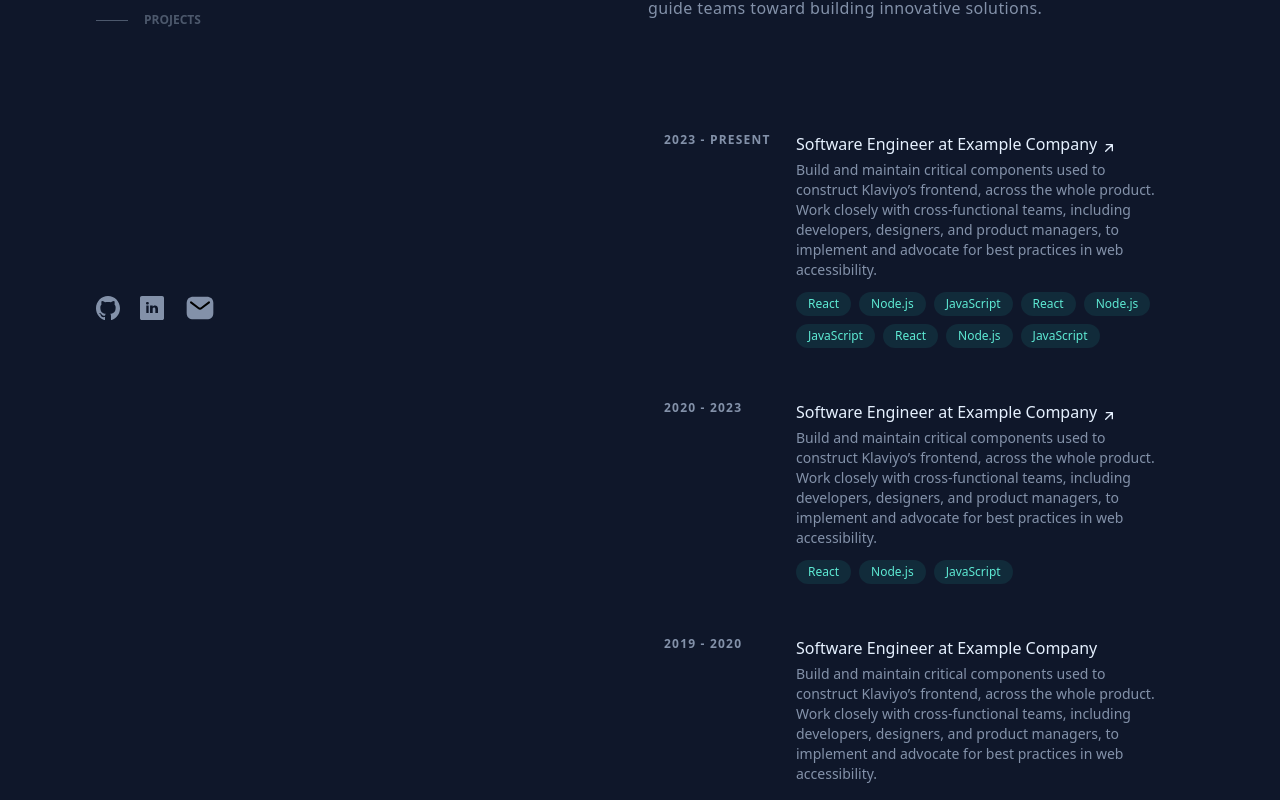
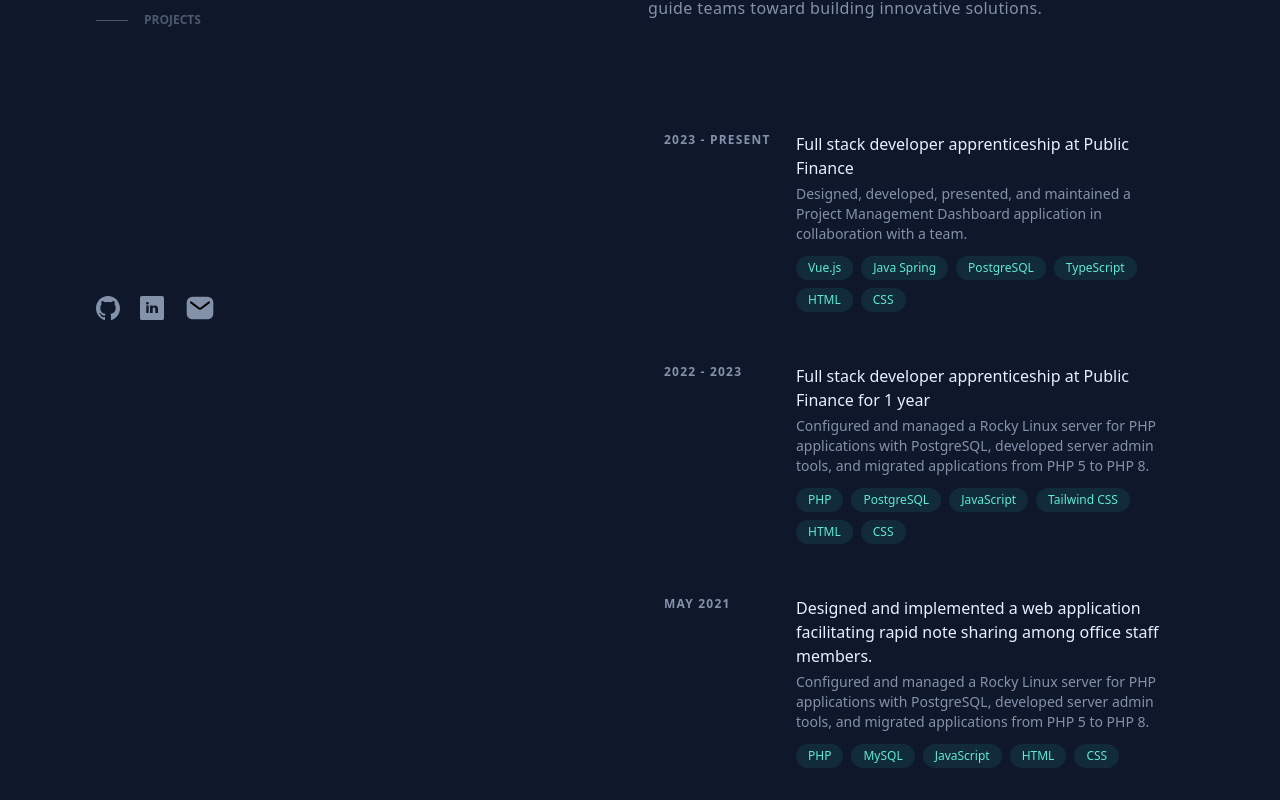
Before and after one commit to Roy-Bivash/portfolio, a React (Vite) app: page / in a window 1280 px wide. Shown: the part 380-1180 px from the top of the page. Built offline with nearby package versions, Linux system fonts and the light colour scheme.

Commit message:
feat: real data for the experience

```diff
--- a/src/pages/home/header/Header.tsx
+++ b/src/pages/home/header/Header.tsx
@@ -25,9 +25,9 @@ const navLinks:Array<NavLinks> = [
 ];
 
 const socialMedia = {
-    email:"",
-    github: "",
-    linkedin: "",
+    email:"bivash.roy.pro@outlook.com",
+    github: "https://github.com/Roy-Bivash",
+    linkedin: "https://www.linkedin.com/in/bivash-roy15",
 };
 
 export function Header({ current } : HeaderProps) {
@@ -52,8 +52,9 @@ export function Header({ current } : HeaderProps) {
                 </nav>
             </div>
             <ul className='mt-8 flex items-center gap-5'>
+                {socialMedia.github != "" && (
                     <li>
-                    <a href="https://github.com/Roy-Bivash" target='_blank' className='transition-all block text-textDescription hover:text-slate-200'>
+                        <a href={socialMedia.github} target='_blank' className='transition-all block text-textDescription hover:text-slate-200'>
                             <span className='sr-only'>GitHub</span>
                             <svg className="h-6 w-6" viewBox="0 0 20 20" version="1.1" xmlns="http://www.w3.org/2000/svg" fill="currentColor">
                                 <g id="SVGRepo_iconCarrier">
@@ -68,8 +69,10 @@ export function Header({ current } : HeaderProps) {
                             </svg>
                         </a>
                     </li>
+                )}
+                {socialMedia.linkedin != "" && (
                     <li>
-                    <a href="https://www.linkedin.com/in/bivash-roy15" target='_blank' className='transition-all block text-textDescription hover:text-slate-200'>
+                        <a href={socialMedia.linkedin} target='_blank' className='transition-all block text-textDescription hover:text-slate-200'>
                             <span className='sr-only'>LinkedIn</span>
                             <svg className="h-6 w-6" fill="currentColor" height="200px" width="200px" version="1.1" id="Layer_1" xmlns="http://www.w3.org/2000/svg" viewBox="-143 145 512 512">
                                 <g id="SVGRepo_iconCarrier">
@@ -78,8 +81,10 @@ export function Header({ current } : HeaderProps) {
                             </svg>
                         </a>
                     </li>
+                )}
+                {socialMedia.email != "" && (
                     <li>
-                    <a href="mailto:bivash.roy.pro@outlook.com" target='_blank' className='transition-all block text-textDescription hover:text-slate-200'>
+                        <a href={`mailto:${socialMedia.email}`} target='_blank' className='transition-all block text-textDescription hover:text-slate-200'>
                             <span className='sr-only'>Email</span>
                             <svg className="h-8 w-8" viewBox="0 0 24 24" fill="none" xmlns="http://www.w3.org/2000/svg">
                                 <g id="email" fill="currentColor">
@@ -89,6 +94,7 @@ export function Header({ current } : HeaderProps) {
                             </svg>
                         </a>
                     </li>
+                )}
             </ul>
         </header>
     )
--- a/src/pages/home/main/Main.tsx
+++ b/src/pages/home/main/Main.tsx
@@ -6,26 +6,42 @@ import { ProjectCard } from "@/components/projectCard/ProjectCard";
 interface Experience {
     date: string;
     title: string;
-    href?: string;
+    href: string;
     description: string;
-    tags?: Array<string>;
+    tags: Array<string>;
 };
 interface Project {
     img: string;
     title: string;
-    href?: string;
+    href: string;
     description: string;
     tags: Array<string>;
 }
 
 const experienceList:Array<Experience> = [
     {
-        date: "",
-        title: "",
-        href: "",
-        description: "",
-        tags: [""],
-    }
+        date: "2023 - Present",
+        title: "Full stack developer apprenticeship at Public Finance",
+        href: "#",
+        description: "Designed, developed, presented, and maintained a Project Management Dashboard application in collaboration with a team.",
+        tags: ["Vue.js", "Java Spring", "PostgreSQL", "TypeScript", "HTML", "CSS"],
+    },
+    {
+        date: "2022 - 2023",
+        title: "Full stack developer apprenticeship at Public Finance for 1 year",
+        href: "#",
+        description: "Configured and managed a Rocky Linux server for PHP applications with PostgreSQL, developed server admin tools, and migrated applications from PHP 5 to PHP 8.",
+        tags: ["PHP", "PostgreSQL", "JavaScript", "Tailwind CSS", "HTML", "CSS"],
+    },
+    {
+        date: "May 2021",
+        title: "Designed and implemented a web application facilitating rapid note sharing among office staff members.",
+        href: "#",
+        description: "Configured and managed a Rocky Linux server for PHP applications with PostgreSQL, developed server admin tools, and migrated applications from PHP 5 to PHP 8.",
+        tags: ["PHP", "MySQL", "JavaScript", "HTML", "CSS"],
+    },
+
+
 ];
 
 const projectList:Array<Project> = [
@@ -62,26 +78,15 @@ export function Main(){
                     <h2 className="text-sm font-bold uppercase tracking-widest text-slate-200 lg:sr-only">Experience</h2>
                 </div>
                 <ExperienceCardList>
-                    <ExperienceCard
-                        date="2023 - Present"
-                        title="Software Engineer at Example Company"
-                        href="https://www.examplecompany.com"
-                        description="Build and maintain critical components used to construct Klaviyo’s frontend, across the whole product. Work closely with cross-functional teams, including developers, designers, and product managers, to implement and advocate for best practices in web accessibility."
-                        tags={["React", "Node.js", "JavaScript","React", "Node.js", "JavaScript","React", "Node.js", "JavaScript"]}
-                    />
-                    <ExperienceCard
-                        date="2020 - 2023"
-                        title="Software Engineer at Example Company"
-                        href="https://www.examplecompany.com"
-                        description="Build and maintain critical components used to construct Klaviyo’s frontend, across the whole product. Work closely with cross-functional teams, including developers, designers, and product managers, to implement and advocate for best practices in web accessibility."
-                        tags={["React", "Node.js", "JavaScript"]}
-                    />
-                    <ExperienceCard
-                        date="2019 - 2020"
-                        title="Software Engineer at Example Company"
-                        description="Build and maintain critical components used to construct Klaviyo’s frontend, across the whole product. Work closely with cross-functional teams, including developers, designers, and product managers, to implement and advocate for best practices in web accessibility."
-
-                    />
+                    {experienceList.map((el, i) => (
+                        <ExperienceCard
+                            date={el.date}
+                            title={el.title}
+                            href={el.href}
+                            description={el.description}
+                            tags={el.tags}
+                        />
+                    ))}
                 </ExperienceCardList>
                 <div className="mt-6">
                     <a href="#" className="transition group text-text font-normal tracking-wide hover:text-teal-300 flex items-end gap-1">
```
Lines whose indentation alone changed are shown as unchanged.
